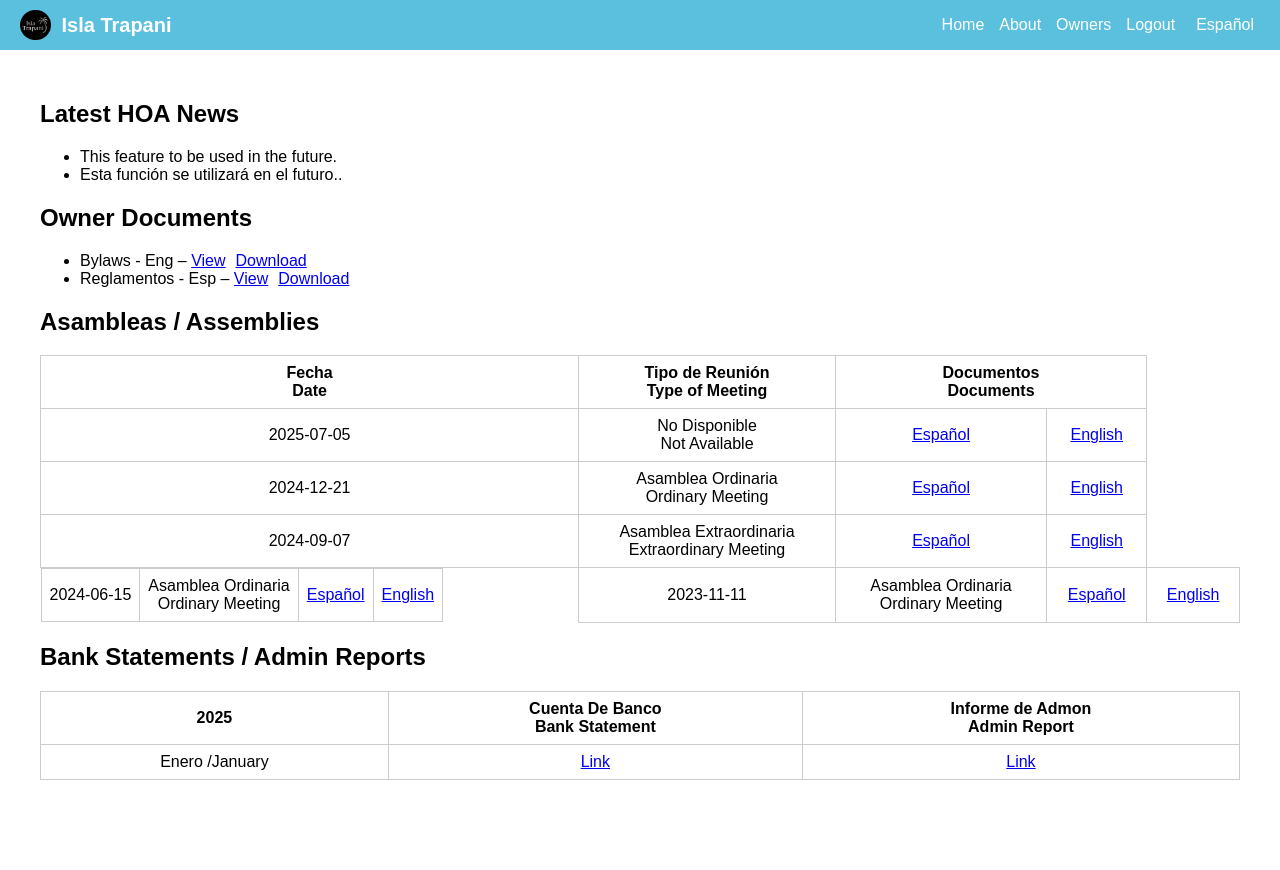
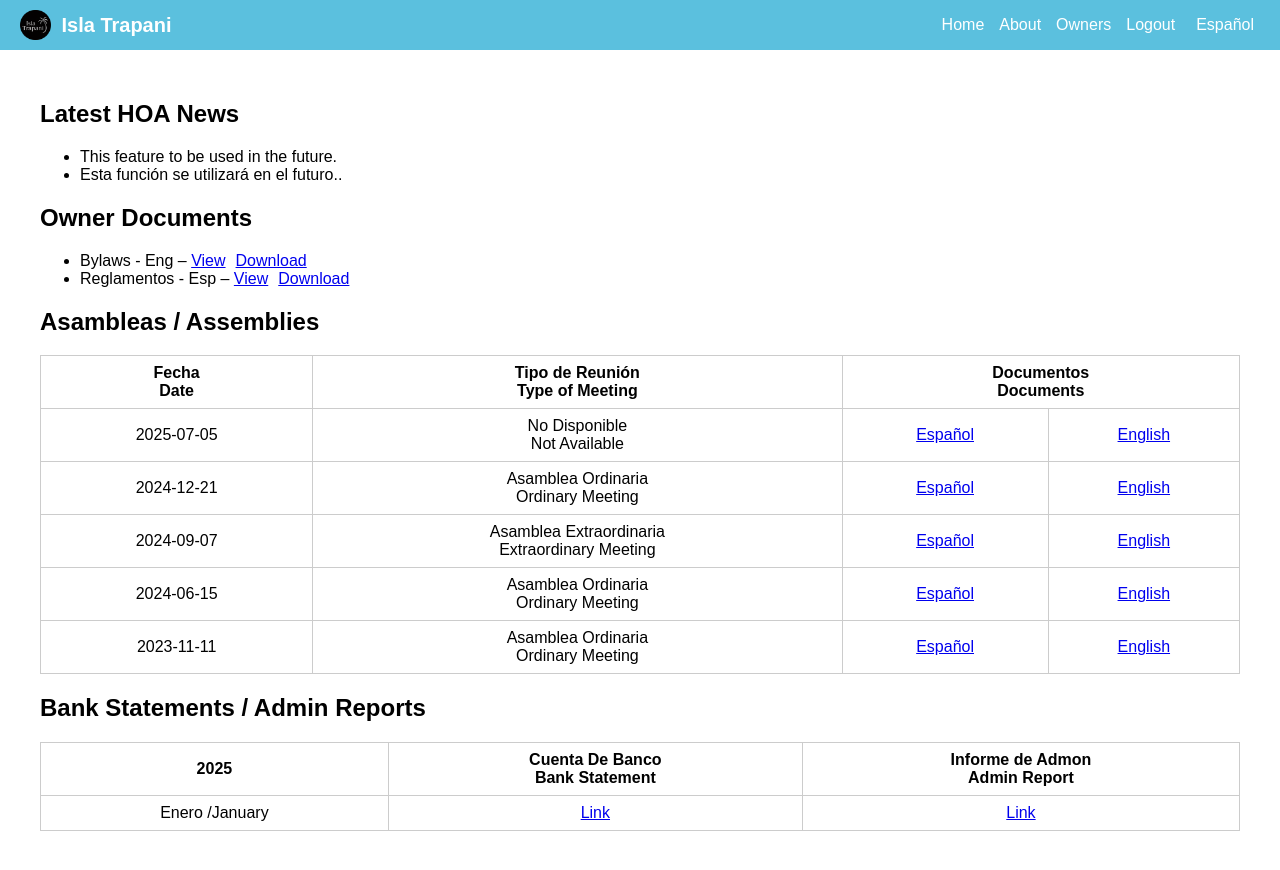
Before and after one commit to grdino/isla-trapani, a Next.js app: page /owners in a window 1280 px wide. Before the commit the page ends 820 px from the top, so only its background shows below. Built offline with nearby package versions, Linux system fonts and the light colour scheme; sample sign-in values are in the browser's storage.

Commit message:
Update owners.js

```diff
--- a/pages/owners.js
+++ b/pages/owners.js
@@ -84,7 +84,7 @@ export default function Owners() {
                  <a href="/owners-docs/no-english-available.pdf">English</a>
                </td>
              </tr>
-               <tr>
+             <tr>
                <td data-label="Fecha&#10;Date">2024-09-07</td>
                <td data-label="Reunión&#10;/Meeting">
                  Asamblea Extraordinaria<br />Extraordinary Meeting
@@ -97,7 +97,6 @@ export default function Owners() {
                </td>
              </tr>
              <tr>
-             <tr>
                <td data-label="Fecha&#10;Date">2024-06-15</td>
                <td data-label="Reunión&#10;/Meeting">
                  Asamblea Ordinaria<br />Ordinary Meeting
@@ -109,6 +108,7 @@ export default function Owners() {
                  <a href="/owners-docs/no-english-available.pdf">English</a>
                </td>
              </tr>
+             <tr>
                <td data-label="Fecha&#10;Date">2023-11-11</td>
                <td data-label="Reunión&#10;/Meeting">
                  Asamblea Ordinaria<br />Ordinary Meeting
```
